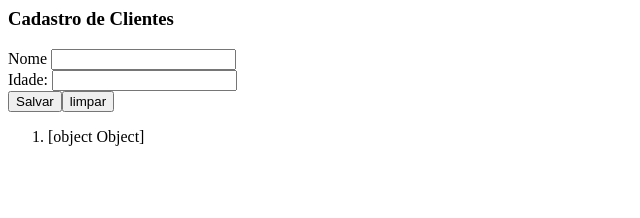
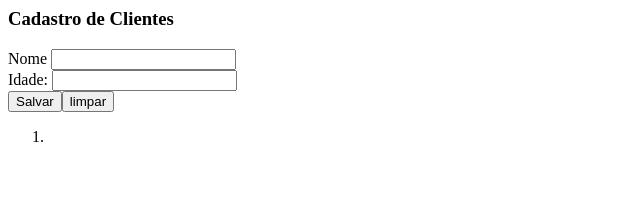
Before and after one commit to artimmy/angular-aula4, an Angular app: page / in a window 1280 px wide. Both pictures are taken after a click on the button "Salvar". Shown: the top 218 px of the page, without its empty margins (0-640 px from the left). Built offline with nearby package versions, Linux system fonts and the light colour scheme.

Commit message:
2 files modified

```diff
--- a/src/app/form/form.component.ts
+++ b/src/app/form/form.component.ts
@@ -22,6 +22,7 @@ export class FormComponent implements OnInit {
   salvar():void
   {
     this.s.add(this.cliente);
+    this.limpar();
   }
 
   limpar():void
--- a/src/app/tabela/tabela.component.html
+++ b/src/app/tabela/tabela.component.html
@@ -2,5 +2,5 @@
   Lista Vazia
 </div>
 <ol>
-  <li *ngFor="let e of s.lista">{{e}}</li>
+  <li *ngFor="let e of s.lista">{{e.nome}} {{e.idade}}</li>
 </ol>
```
